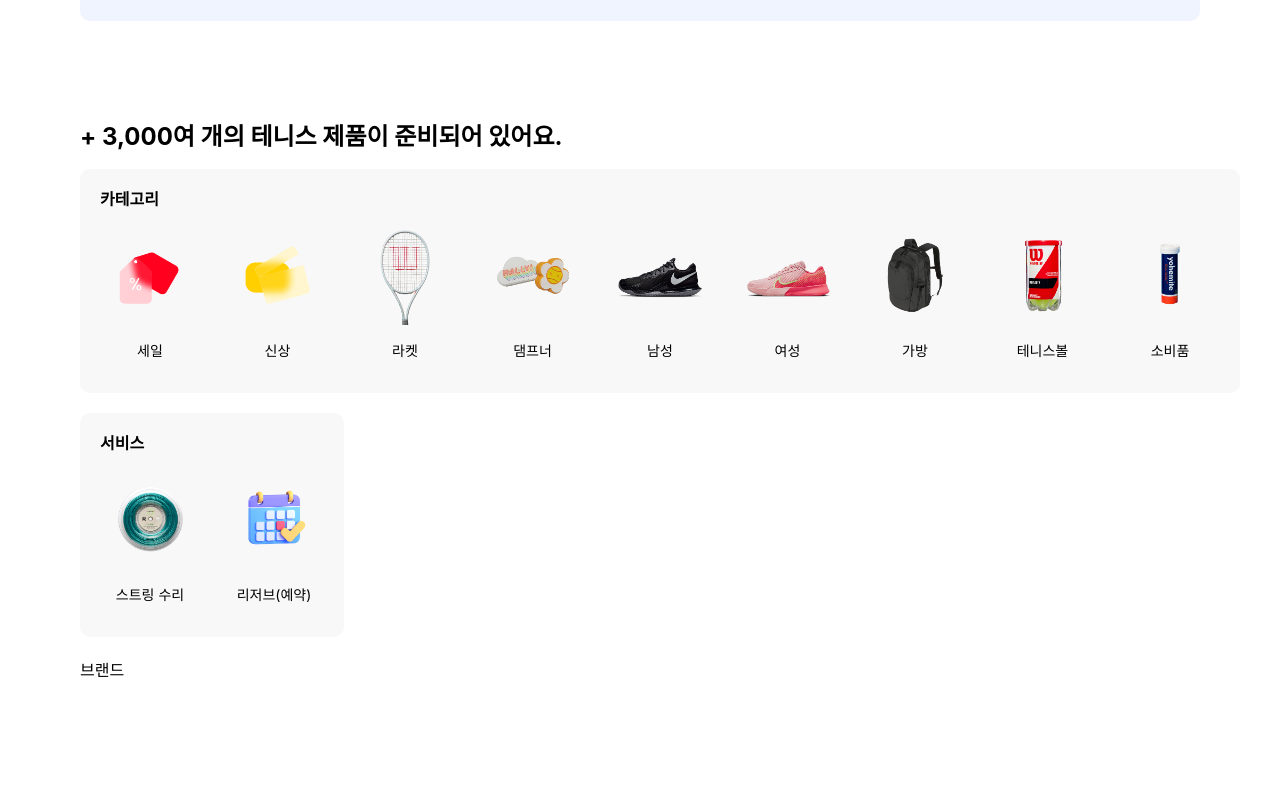
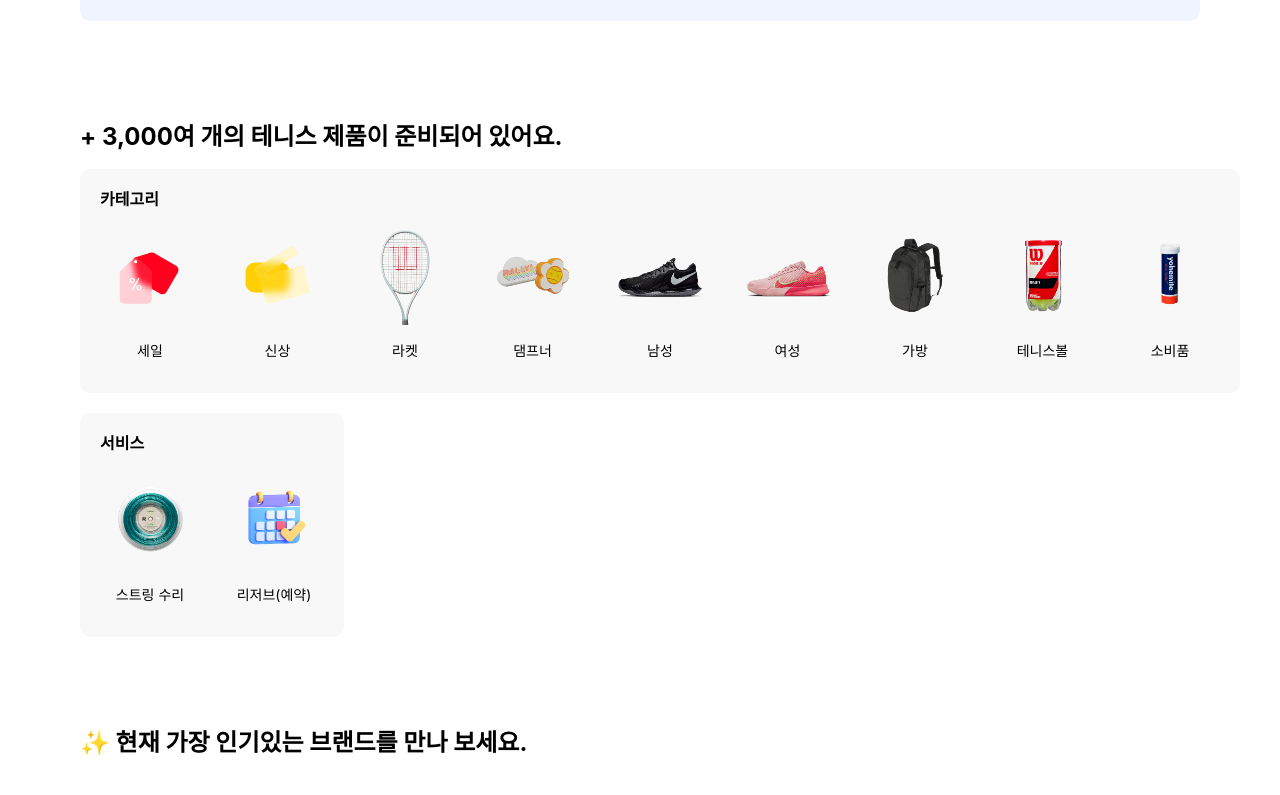
Before and after one commit to bellDev-code/tennisShop, a React (Create React App) app: page / in a window 1280 px wide. Shown: the part 225-1020 px from the top of the page. Before the commit the page ends 906 px from the top, so only its background shows below. Built offline with nearby package versions, Linux system fonts and the light colour scheme.

Commit message:
Add PopularBrand Components

```diff
--- a/src/Components/Category/styles.tsx
+++ b/src/Components/Category/styles.tsx
@@ -2,6 +2,7 @@ import { styled } from "styled-components";
 
 export const Container = styled.section`
     width: 100%;
+    margin: auto;
     max-width: 1200px;
     position: relative;
     box-sizing: border-box;
--- a/src/Components/Popular/index.tsx
+++ b/src/Components/Popular/index.tsx
@@ -1,6 +1,13 @@
+import { Container, PopularBox, PopularTitle } from "./styles"
+
 const Popular = () => {
     return (
-        <div>브랜드</div>
+        <Container>
+            <PopularTitle>✨ 현재 가장 인기있는 브랜드를 만나 보세요.</PopularTitle>
+            <PopularBox>
+
+            </PopularBox>
+        </Container>
     )
 }
 
--- a/src/Components/Popular/styles.tsx
+++ b/src/Components/Popular/styles.tsx
@@ -1,3 +1,18 @@
 import styled from "styled-components"
 
-export const Container = styled.div``
+export const Container = styled.section`
+    margin: 90px auto;
+`
+
+export const PopularTitle = styled.p`
+    font-size: 24px;
+    line-height: 32px;
+    margin-bottom: 16px;
+    font-weight: bold;
+`
+
+export const PopularBox = styled.div``
+
+export const BrandWrap = styled.div``
+
+export const BrandBox = styled.div``
```
Also changed, not shown: src/assets/Popular/nike.jpg (added).
